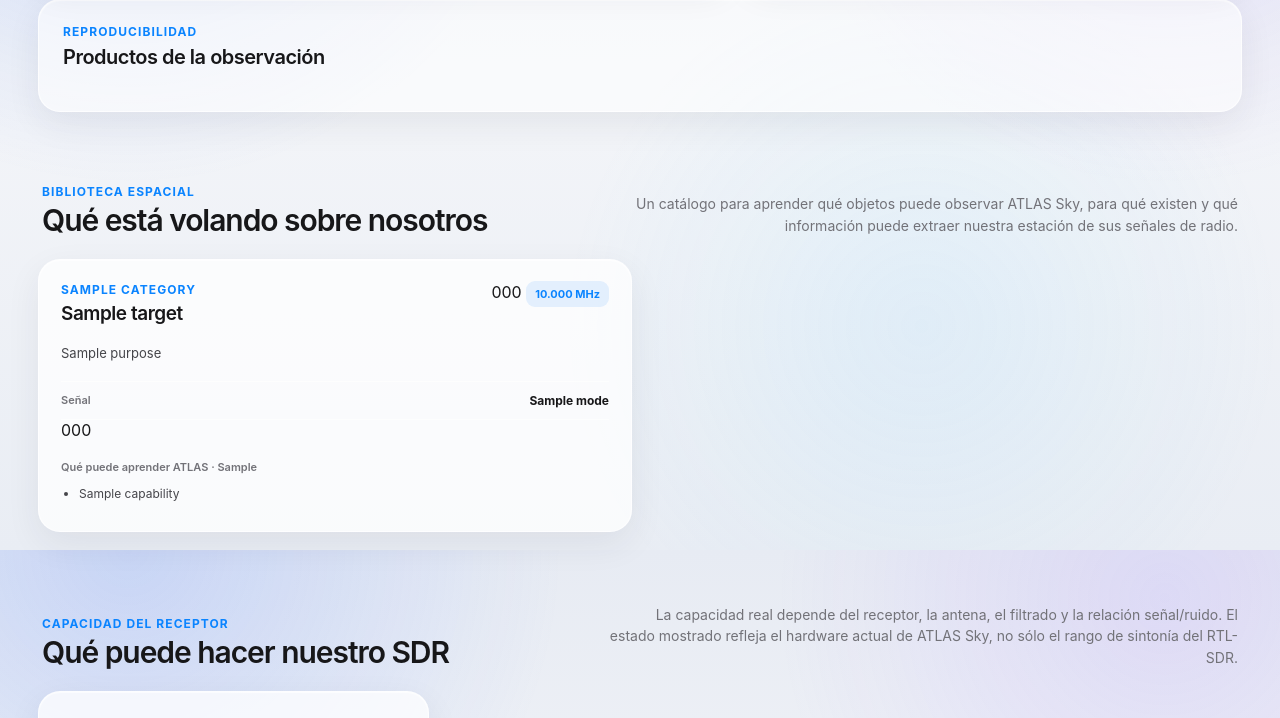
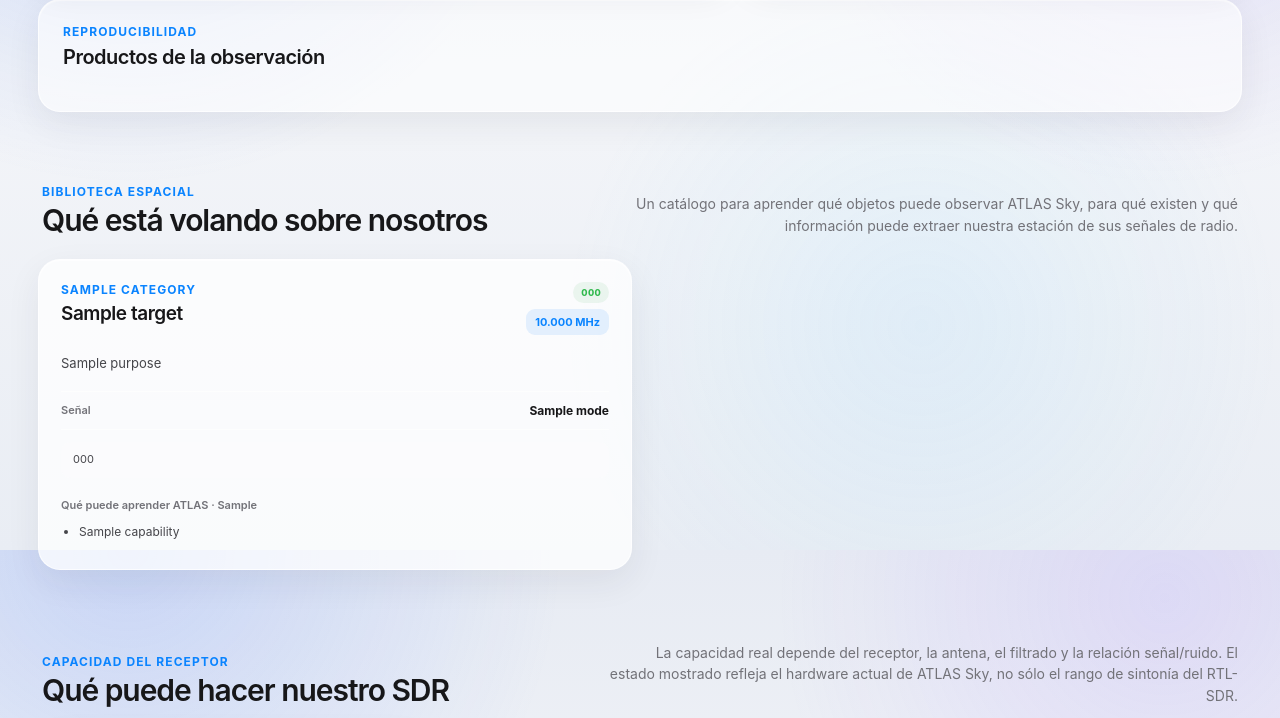
Before and after one commit to Brunor86/atlas-os, a FastAPI app: template src/atlas/api/templates/sky.html in a window 1280 px wide. Shown: the part 1850-2568 px from the top of the page. Run offline with FastAPI, Linux system fonts and the light colour scheme; the template is opened without the code that fills it: most values are stand-ins (such as "Sample title", 1, 10 or a date in 2020); parts of the project's set-up code (start-up, migrations or seed data) failed here and were passed over.

Commit message:
style(sky): show catalog reception feasibility

```diff
--- a/src/atlas/api/static/css/atlas-sky.css
+++ b/src/atlas/api/static/css/atlas-sky.css
@@ -898,3 +898,33 @@
     color: var(--muted);
     background: var(--bg-secondary);
 }
+
+
+.sky-catalog-badges {
+    display: flex;
+    flex-direction: column;
+    align-items: flex-end;
+    gap: 6px;
+}
+
+.sky-reception-pill {
+    flex: 0 0 auto;
+    padding: 5px 8px;
+    color: var(--success);
+    background: rgba(40, 167, 69, .08);
+    border-radius: 999px;
+    font-size: 9px;
+    font-weight: 800;
+    letter-spacing: .035em;
+    white-space: nowrap;
+}
+
+.sky-reception-reason {
+    margin-top: 12px;
+    padding: 10px 12px;
+    color: var(--text-secondary);
+    background: var(--bg-secondary);
+    border-radius: 10px;
+    font-size: 11px;
+    line-height: 1.45;
+}
```
